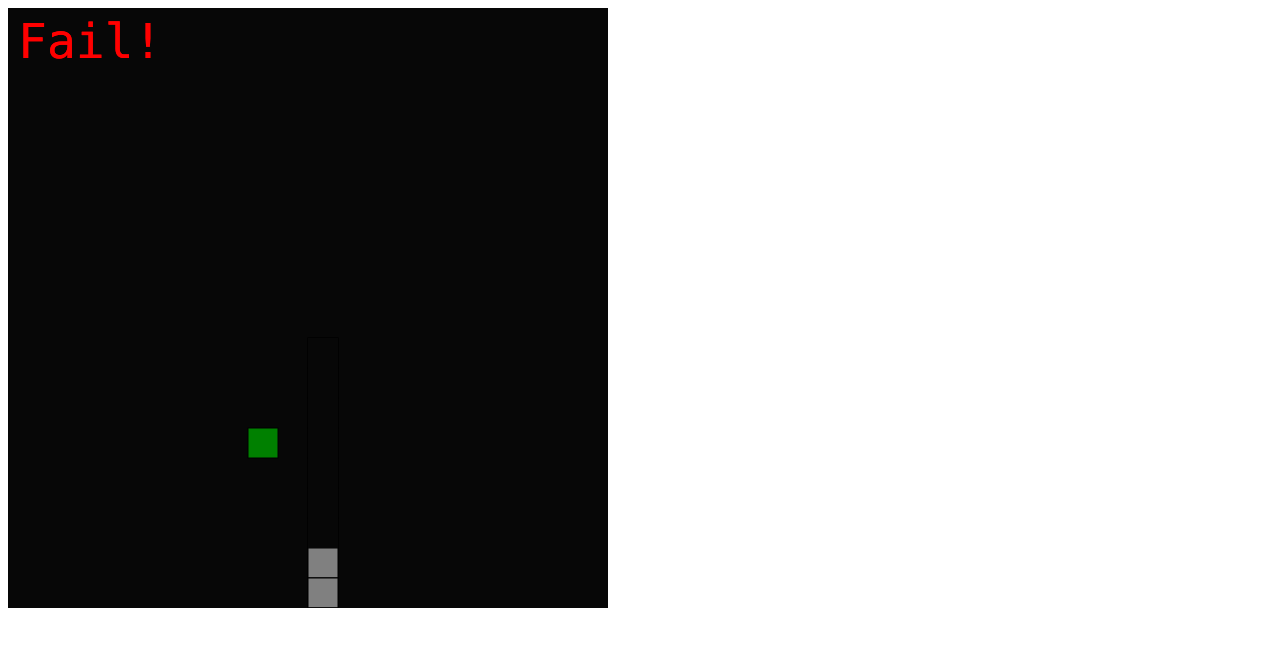
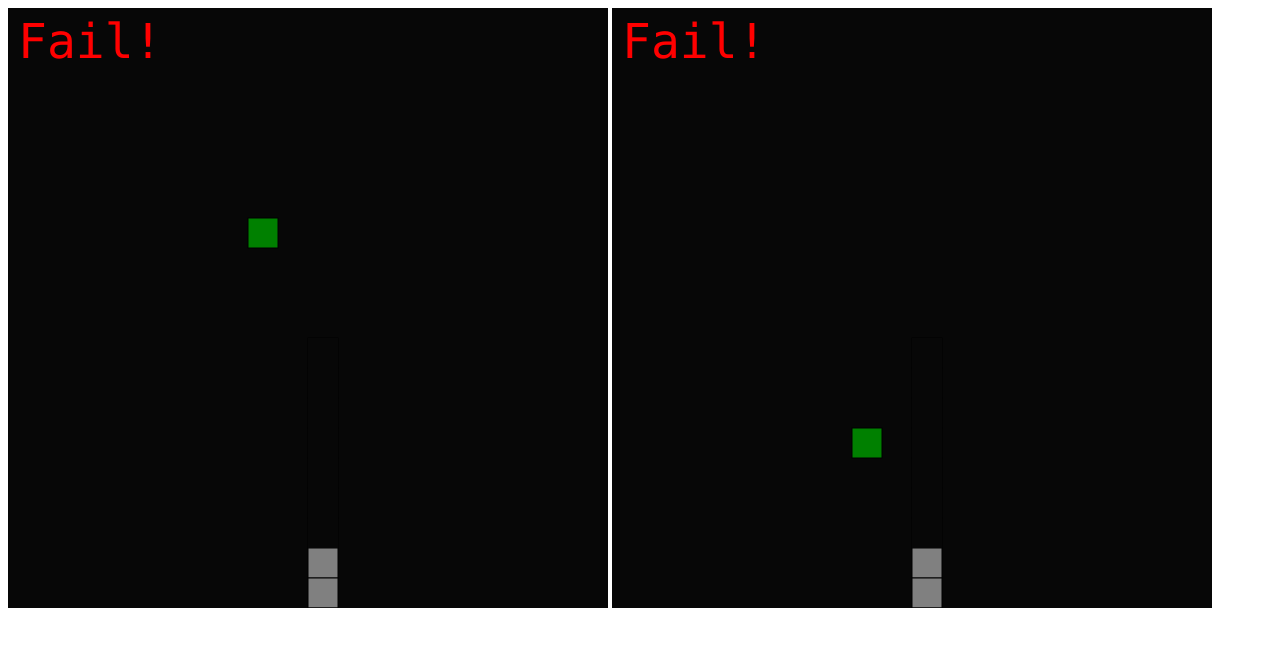
Before and after one commit to mequestrufen/filujs, a website built with webpack: page filu.html in a window 1280 px wide. Built offline with nearby package versions, Linux system fonts and the light colour scheme; files whose address does not match are found by name.

Commit message:
moved canvas element declaration into script

```diff
--- a/filu.html
+++ b/filu.html
@@ -6,7 +6,6 @@
 </head>
 
 <body>
-    <canvas id="filu" width="600" height="600"></canvas>
     <script src="dist/filu.js"></script>
 </body>
 </html>
--- a/src/filu.js
+++ b/src/filu.js
@@ -142,7 +142,11 @@ function keyDown(e) {
 }
 
 function show(){
-    var canvasElement = document.getElementById('filu');
+    let canvasElement = document.createElement("canvas");
+    canvasElement.setAttribute('width', '600');
+    canvasElement.setAttribute('height', '600');
+    document.body.appendChild(canvasElement);
+
     if (canvasElement.getContext) {
       canvas = canvasElement.getContext('2d');
     }
```
